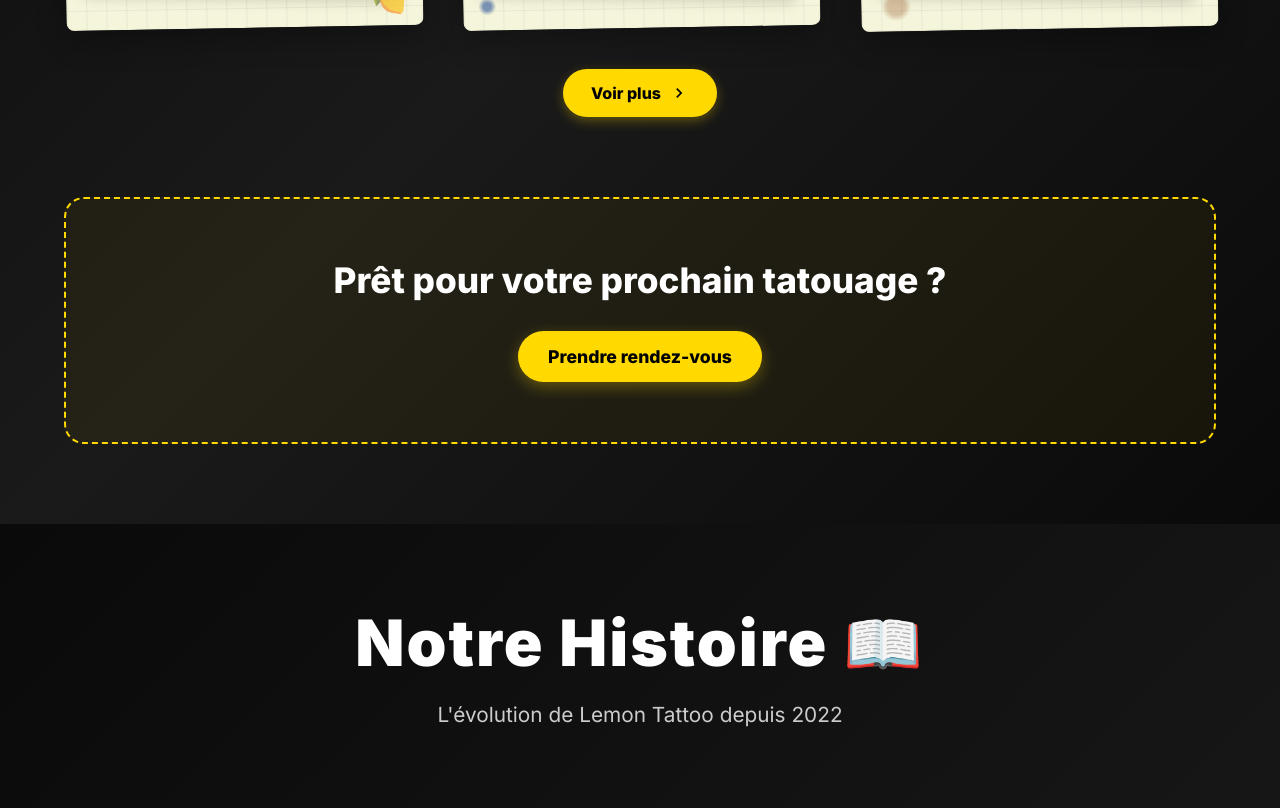
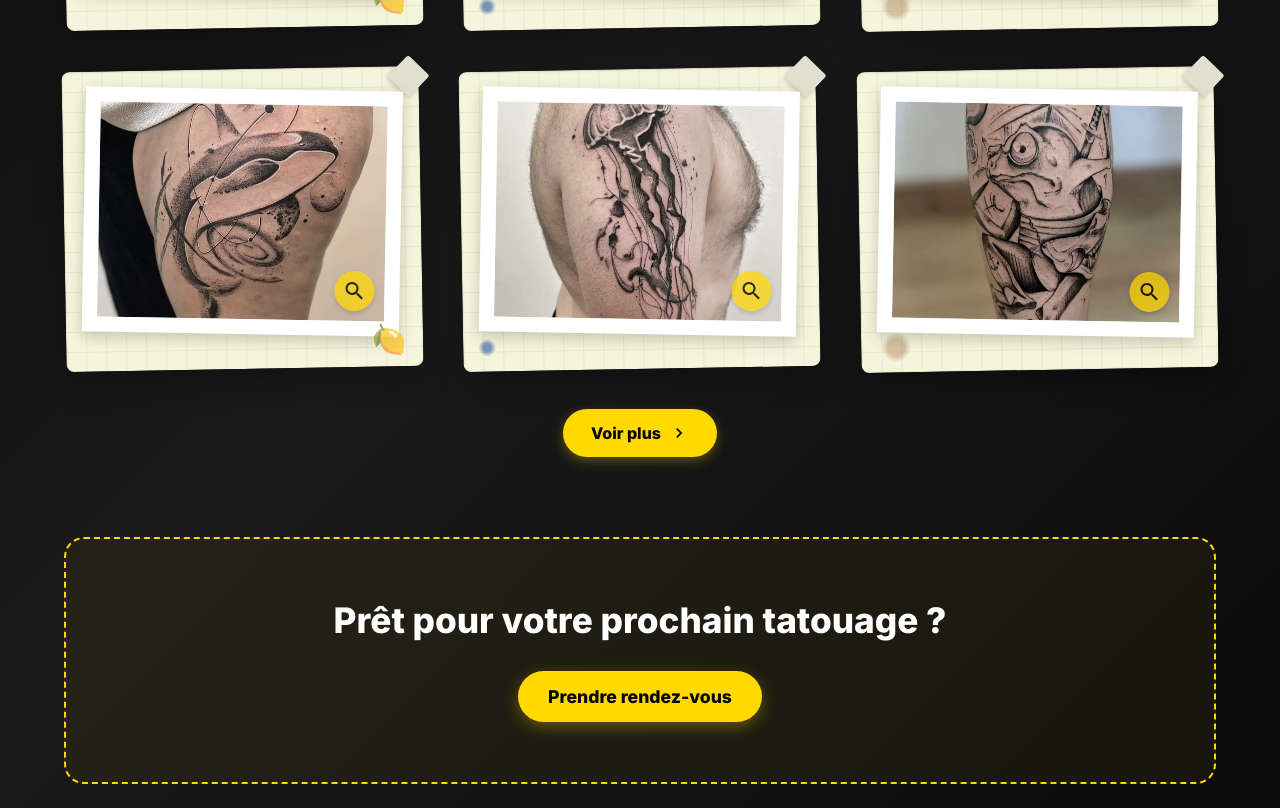
Before and after one commit to Nothypaa/lemontattoo, a plain HTML site: page index.html in a window 1280 px wide. Shown: the part 1505-2313 px from the top of the page. Drawn offline with nearby package versions, Linux system fonts and the light colour scheme.

Commit message:
improving

```diff
--- a/index.html
+++ b/index.html
@@ -408,6 +408,59 @@
                 </div>
             </div>
 
+            <!-- Tattoo Item 4 -->
+            <div class="tattoo-item" data-artist="alexandra">
+                <div class="sketchbook-page">
+                    <div class="page-corner"></div>
+                    <div class="polaroid">
+                        <div class="photo-frame">
+                            <img src="Art/alextattoo1.webp" alt="Tatouage réalisé par Alexandra" loading="lazy">
+                            <button class="view-btn" data-img="Art/alextattoo1.webp" data-title="Œuvre - Alexandra">
+                                <svg class="magnify-icon" viewBox="0 0 24 24" width="24" height="24">
+                                    <path fill="currentColor" d="M15.5 14h-.79l-.28-.27C15.41 12.59 16 11.11 16 9.5 16 5.91 13.09 3 9.5 3S3 5.91 3 9.5 5.91 16 9.5 16c1.61 0 3.09-.59 4.23-1.57l.27.28v.79l5 4.99L20.49 19l-4.99-5zm-6 0C7.01 14 5 11.99 5 9.5S7.01 5 9.5 5 14 7.01 14 9.5 11.99 14 9.5 14z"/>
+                                </svg>
+                            </button>
+                        </div>
+                    </div>
+                    <div class="lemon-doodle">🍋</div>
+                </div>
+            </div>
+
+            <!-- Tattoo Item 5 -->
+            <div class="tattoo-item" data-artist="alexandra">
+                <div class="sketchbook-page">
+                    <div class="page-corner"></div>
+                    <div class="polaroid">
+                        <div class="photo-frame">
+                            <img src="Art/alextattoo2.webp" alt="Tatouage réalisé par Alexandra" loading="lazy">
+                            <button class="view-btn" data-img="Art/alextattoo2.webp" data-title="Œuvre - Alexandra">
+                                <svg class="magnify-icon" viewBox="0 0 24 24" width="24" height="24">
+                                    <path fill="currentColor" d="M15.5 14h-.79l-.28-.27C15.41 12.59 16 11.11 16 9.5 16 5.91 13.09 3 9.5 3S3 5.91 3 9.5 5.91 16 9.5 16c1.61 0 3.09-.59 4.23-1.57l.27.28v.79l5 4.99L20.49 19l-4.99-5zm-6 0C7.01 14 5 11.99 5 9.5S7.01 5 9.5 5 14 7.01 14 9.5 11.99 14 9.5 14z"/>
+                                </svg>
+                            </button>
+                        </div>
+                    </div>
+                    <div class="ink-splash"></div>
+                </div>
+            </div>
+
+            <!-- Tattoo Item 6 -->
+            <div class="tattoo-item" data-artist="alexandra">
+                <div class="sketchbook-page">
+                    <div class="page-corner"></div>
+                    <div class="polaroid">
+                        <div class="photo-frame">
+                            <img src="Art/alextattoo3.webp" alt="Tatouage réalisé par Alexandra" loading="lazy">
+                            <button class="view-btn" data-img="Art/alextattoo3.webp" data-title="Œuvre - Alexandra">
+                                <svg class="magnify-icon" viewBox="0 0 24 24" width="24" height="24">
+                                    <path fill="currentColor" d="M15.5 14h-.79l-.28-.27C15.41 12.59 16 11.11 16 9.5 16 5.91 13.09 3 9.5 3S3 5.91 3 9.5 5.91 16 9.5 16c1.61 0 3.09-.59 4.23-1.57l.27.28v.79l5 4.99L20.49 19l-4.99-5zm-6 0C7.01 14 5 11.99 5 9.5S7.01 5 9.5 5 14 7.01 14 9.5 11.99 14 9.5 14z"/>
+                                </svg>
+                            </button>
+                        </div>
+                    </div>
+                    <div class="coffee-stain"></div>
+                </div>
+            </div>
         </div>
 
         <!-- Voir Plus Button -->
@@ -676,7 +729,6 @@
         <div class="modal-content">
             <button class="modal-close">&times;</button>
             <img id="modalImage" src="" alt="Tatouage Lemon Tattoo - Œuvre réalisée par Vincent ou Alexandra">
-            <div class="modal-title"></div>
         </div>
     </div>
 
--- a/script.js
+++ b/script.js
@@ -105,7 +105,6 @@ document.addEventListener('DOMContentLoaded', function() {
     // Modal functionality
     const modal = document.getElementById('imageModal');
     const modalImage = document.getElementById('modalImage');
-    const modalTitle = document.querySelector('.modal-title');
     const modalClose = document.querySelector('.modal-close');
     const viewButtons = document.querySelectorAll('.view-btn');
 
@@ -117,12 +116,10 @@ document.addEventListener('DOMContentLoaded', function() {
                 e.stopPropagation();
 
                 const imgSrc = this.getAttribute('data-img');
-                const title = this.getAttribute('data-title');
 
                 if (imgSrc !== 'placeholder') {
                     modalImage.src = imgSrc;
-                    modalImage.alt = title;
-                    if (modalTitle) modalTitle.textContent = title;
+                    modalImage.alt = 'Tatouage Lemon Tattoo';
                     modal.classList.add('show');
                     document.body.style.overflow = 'hidden';
                 }
--- a/styles.css
+++ b/styles.css
@@ -1295,6 +1295,10 @@ body {
         gap: 30px;
     }
 
+    /* Show only first 3 items on mobile */
+    .tattoo-item:nth-child(n+4) {
+        display: none;
+    }
 
     .artist-tabs {
         gap: 1rem;
```
